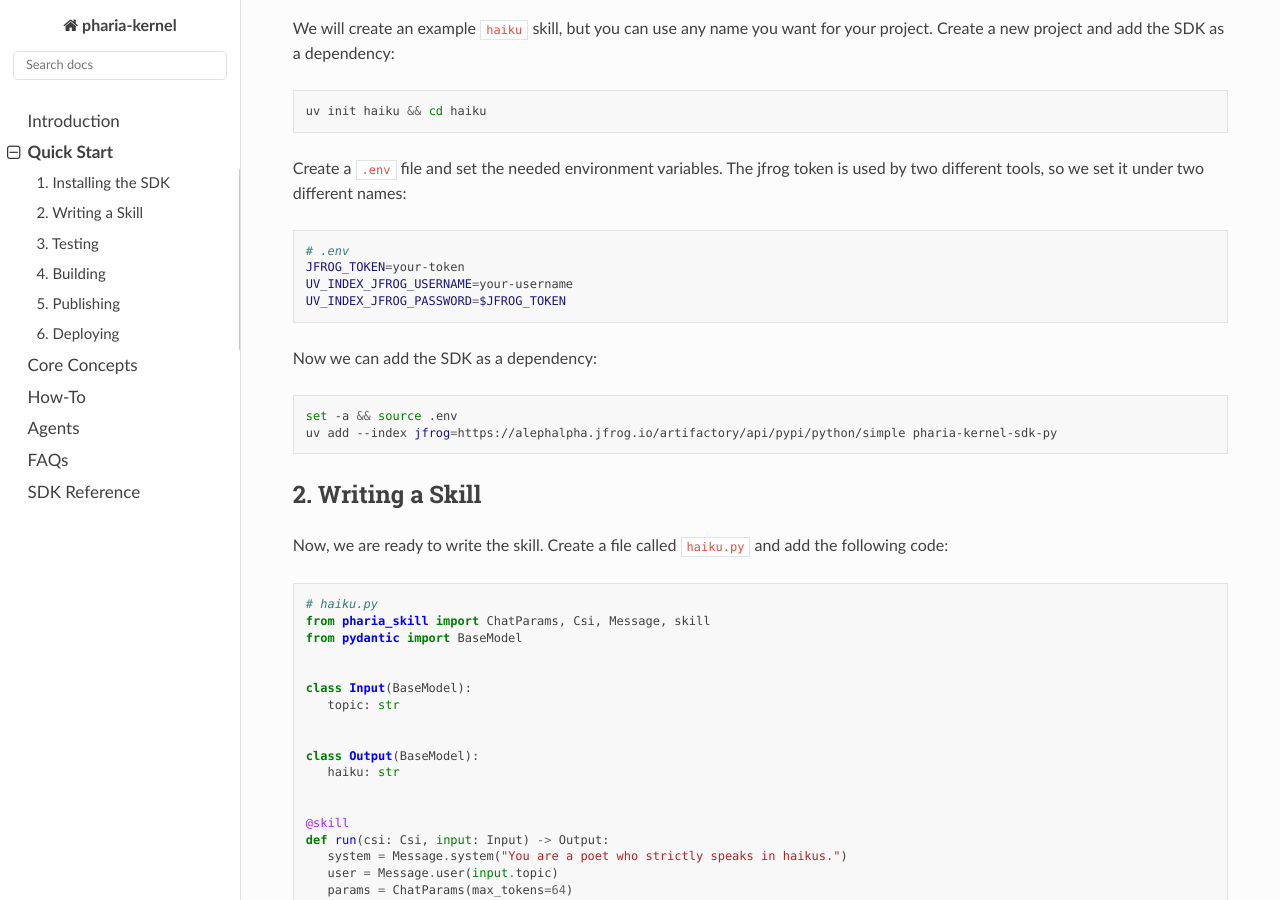
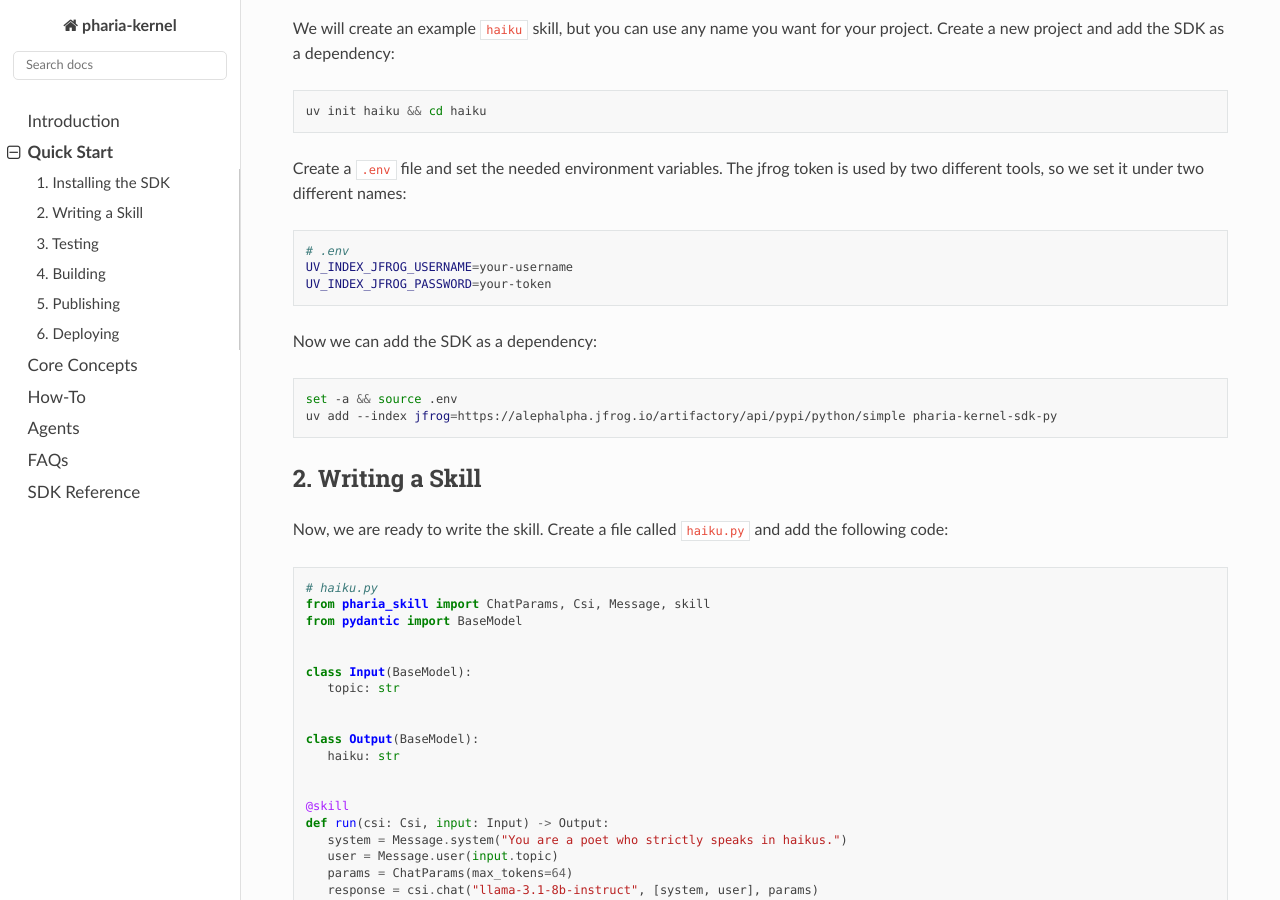
Before and after one commit to Aleph-Alpha/pharia-kernel-sdk-py, a Sphinx documentation site: the page built from docs/source/quick_start.md, in a window 1280 px wide and 900 px high, scrolled down 343 px. Built offline with Sphinx 7.4.7 and the Read the Docs theme 3.1.0, drawn with Linux system fonts in a browser that asks for light colours.

Commit message:
docs: remove jfrog token env variable

````diff
--- a/docs/source/quick_start.md
+++ b/docs/source/quick_start.md
@@ -21,9 +21,8 @@ so we set it under two different names:
 
 ```sh
 # .env
-JFROG_TOKEN=your-token
 UV_INDEX_JFROG_USERNAME=your-username
-UV_INDEX_JFROG_PASSWORD=$JFROG_TOKEN
+UV_INDEX_JFROG_PASSWORD=your-token
 ```
 
 Now we can add the SDK as a dependency:
````
Also changed, not shown: README.md (+1 -1 lines).
